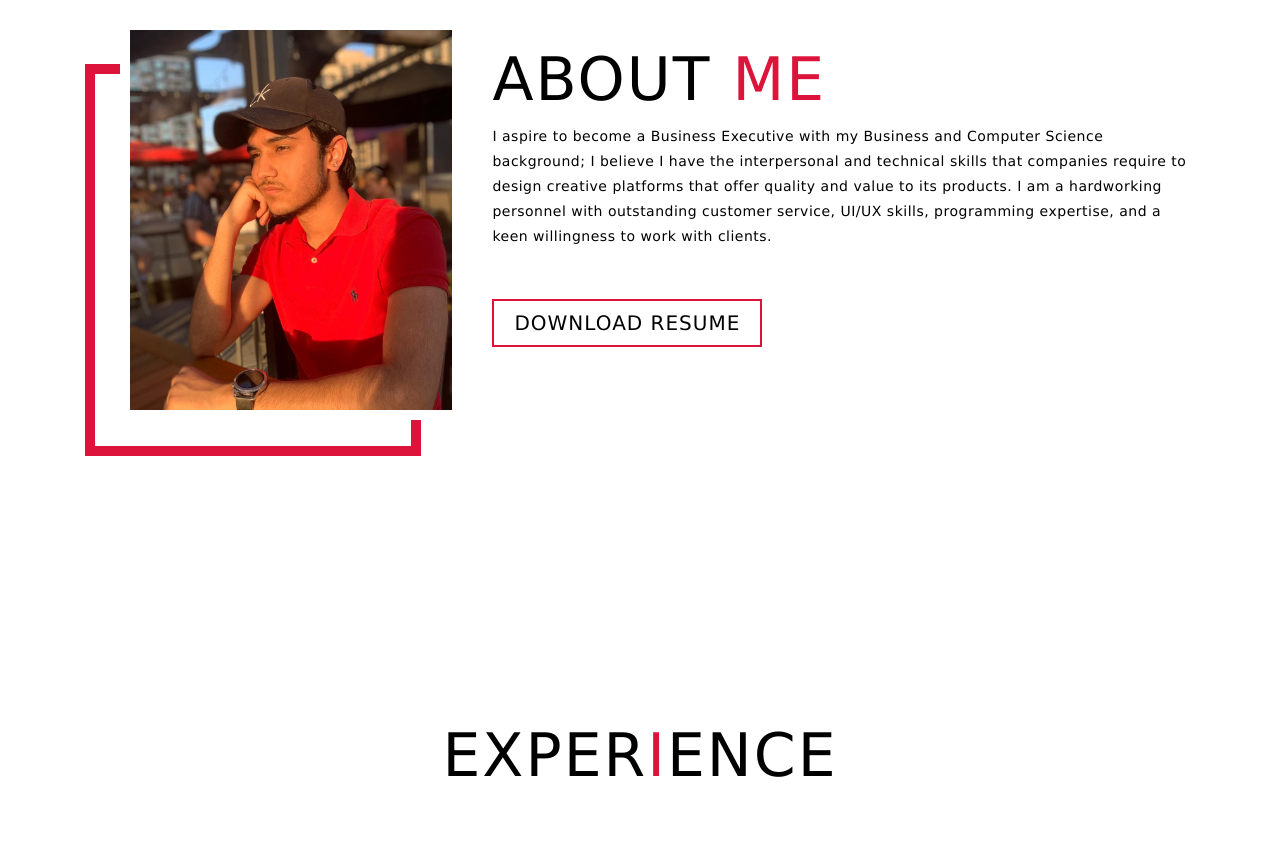
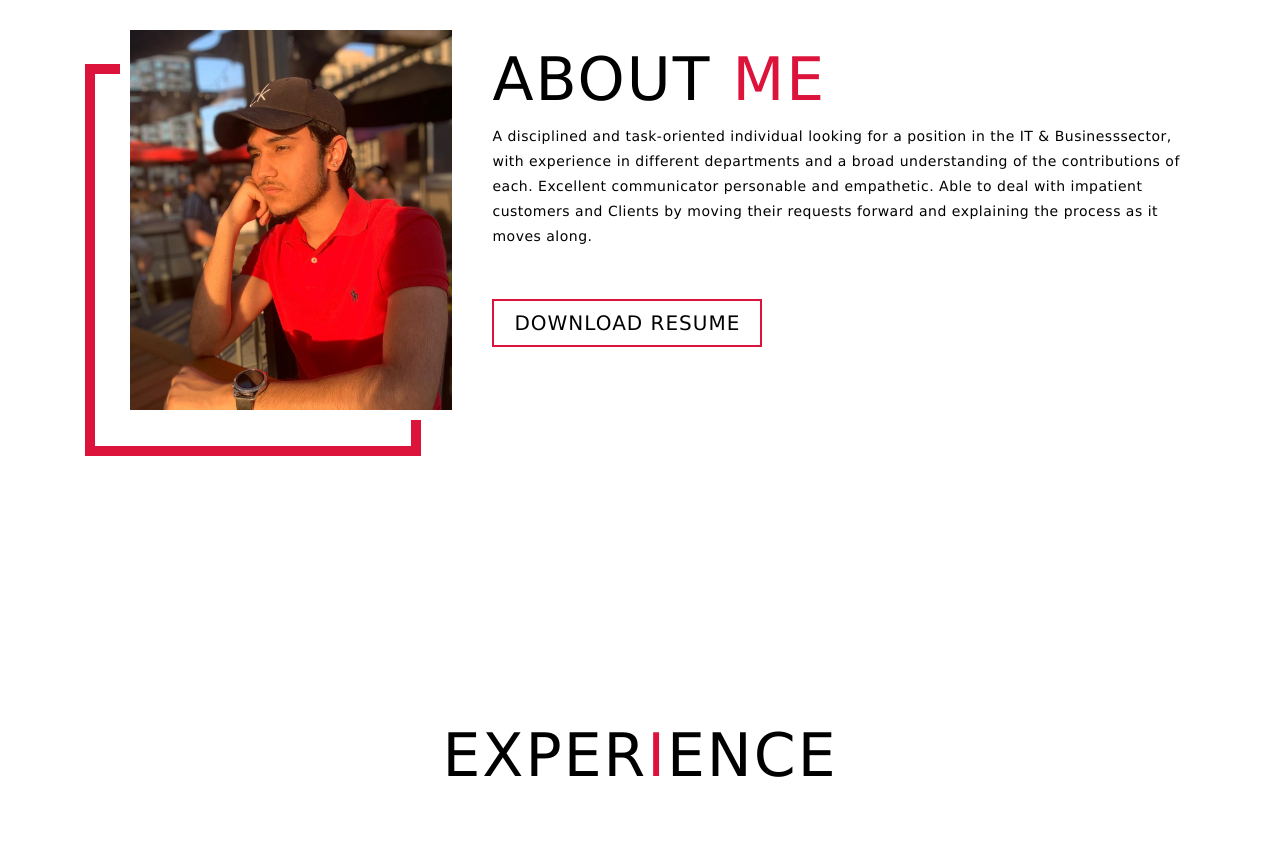
Before and after one commit to prithvi1971/prithvi1971.github.io, a plain HTML site: page index.html in a window 1280 px wide. Shown: the part 980-1846 px from the top of the page. Drawn offline with Linux system fonts and the light colour scheme.

Commit message:
Update index.html

```diff
--- a/index.html
+++ b/index.html
@@ -64,8 +64,10 @@
         <h1 class="section-title">About <span>me</span></h1>
         <h2></h2>
         <p>
-          I aspire to become a Business Executive with my Business and Computer Science background; I believe I have the interpersonal and technical skills that companies require to design creative platforms that
-          offer quality and value to its products. I am a hardworking personnel with outstanding customer service, UI/UX skills, programming expertise, and a keen willingness to work with clients.
+          A disciplined and task-oriented individual looking for a position in the IT & Businesssector, with
+          experience in different departments and a broad understanding of the contributions of each.
+          Excellent communicator personable and empathetic. Able to deal with impatient customers
+          and Clients by moving their requests forward and explaining the process as it moves along.
         </p>
         <a href="Prithvi_resume.pdf" class="cta">Download Resume</a>
       </div>
```
